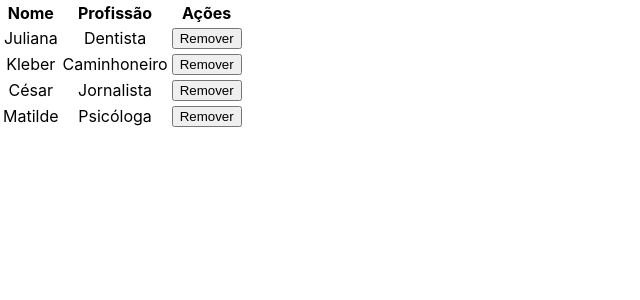
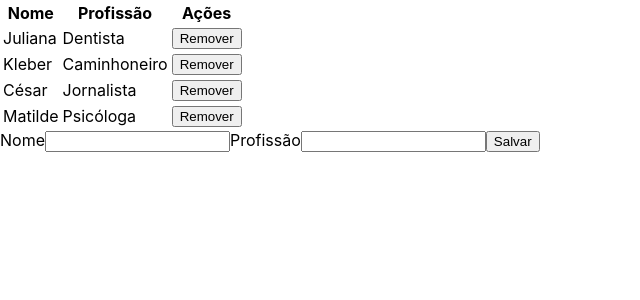
Before and after one commit to martinsgms/estudo-react, a React (Create React App) app: page / in a window 1280 px wide. Shown: the top 300 px of the page, without its empty margins (0-640 px from the left). Built offline with nearby package versions, Linux system fonts and the light colour scheme.

Commit message:
cria componente form

```diff
--- a/src/App.js
+++ b/src/App.js
@@ -1,7 +1,8 @@
-import React, { Component } from 'react';
+import React, { Component, Fragment } from 'react';
 import './App.css';
+
 import Tabela from './Tabela';
-
+import Form from "./Formulario";
 
 class App extends Component {
 
@@ -26,11 +27,22 @@ class App extends Component {
     ]
   };
 
+  remover = (index) => {
+    const { clientes } = this.state;
+
+    this.setState({
+      clientes : clientes.filter((cliente, posAtual) => {
+        return posAtual !== index;
+      })
+    });
+  }
+
   render() {
     return (
-      <div className="App">
-        <Tabela clientes={this.state.clientes} />
-      </div>
+      <Fragment>
+        <Tabela clientes={this.state.clientes} remover = {this.remover} />
+        <Form />
+      </Fragment>
     );
   }
 }
--- /dev/null
+++ b/src/Formulario.js
@@ -0,0 +1,52 @@
+import React, { Component } from 'react';
+
+class Formulario extends Component {
+
+    constructor(props) {
+        super(props);
+
+        this._stateInicial = {
+            nome: '',
+            profissao: ''
+        }
+
+        this.state = this._stateInicial;
+    }
+
+    _inputListener = e => {
+        const {name, value} = e.target;
+        this.setState({
+            [name] : value
+        });
+    };
+
+    render() {
+
+        const {nome, profissao} = this.state;
+
+        return (
+            <form>
+                <label htmlFor="nome">Nome</label>
+                <input
+                    id="nome"
+                    type="text"
+                    name="nome"
+                    value={nome}
+                    onChange={this._inputListener}
+                    />
+
+                <label htmlFor="profissao">Profissão</label>
+                <input
+                    id="profissao"
+                    type="text"
+                    name="profissao"
+                    value={profissao}
+                    onChange={this._inputListener}
+                    />
+                <button type="button">Salvar</button>
+            </form>
+        );
+    }
+}
+
+export default Formulario;
--- a/src/Tabela.js
+++ b/src/Tabela.js
@@ -18,7 +18,7 @@ const TableBody = props => {
             <tr key = {index}>
                 <td>{cliente.nome}</td>
                 <td>{cliente.profissao}</td>
-                <td><button>Remover</button></td>
+                <td><button onClick = { () => {props.remover(index)} } >Remover</button></td>
             </tr>
         );
     });
@@ -33,12 +33,12 @@ const TableBody = props => {
 class Tabela extends Component {
     render() {
 
-        const { clientes } = this.props;
+        const { clientes, remover } = this.props;
 
         return (
             <table>
                 <TableHead />
-                <TableBody clientes = { clientes } />
+                <TableBody clientes = { clientes } remover = { remover } />
             </table>
         );
     }
```
